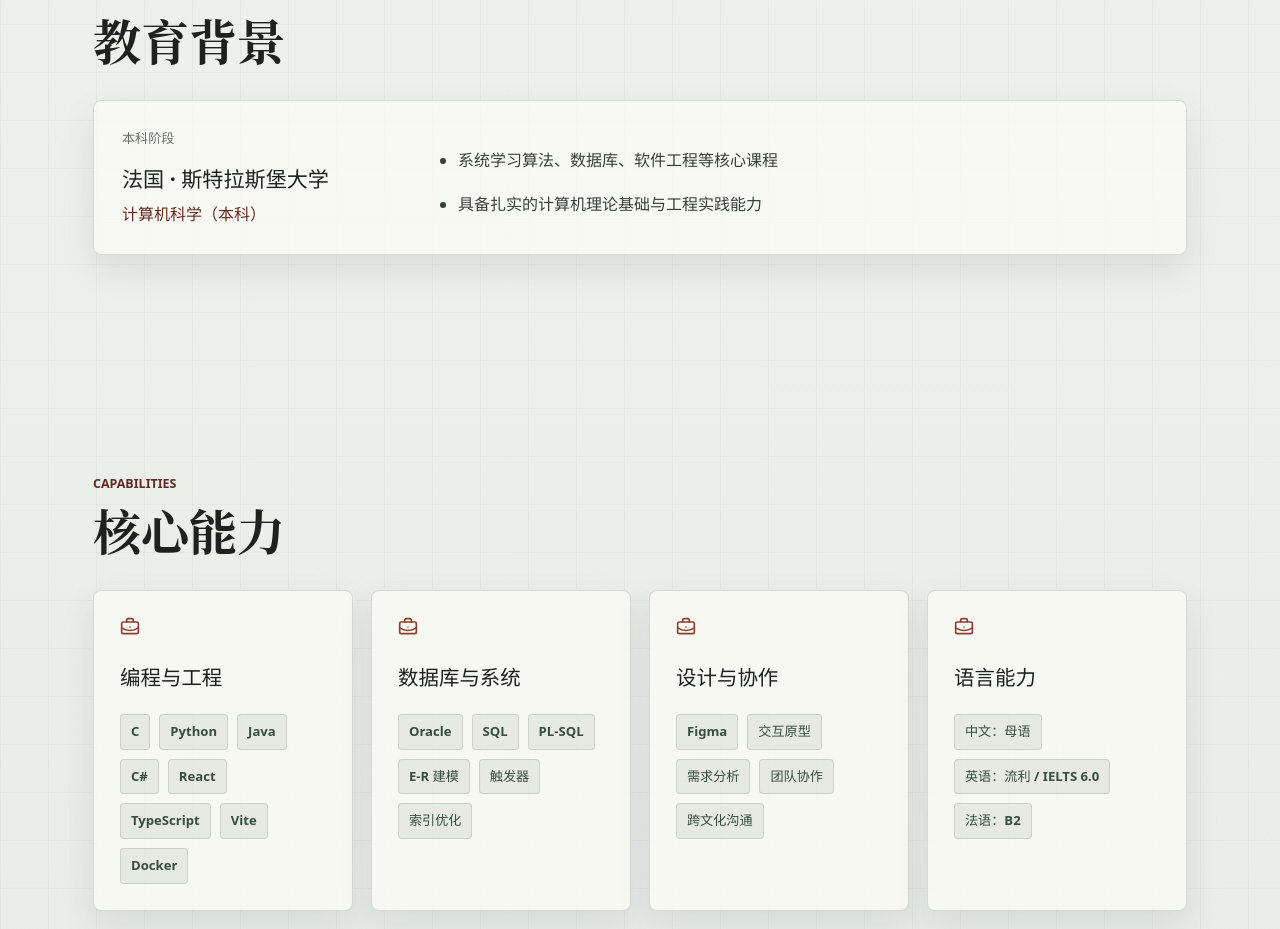
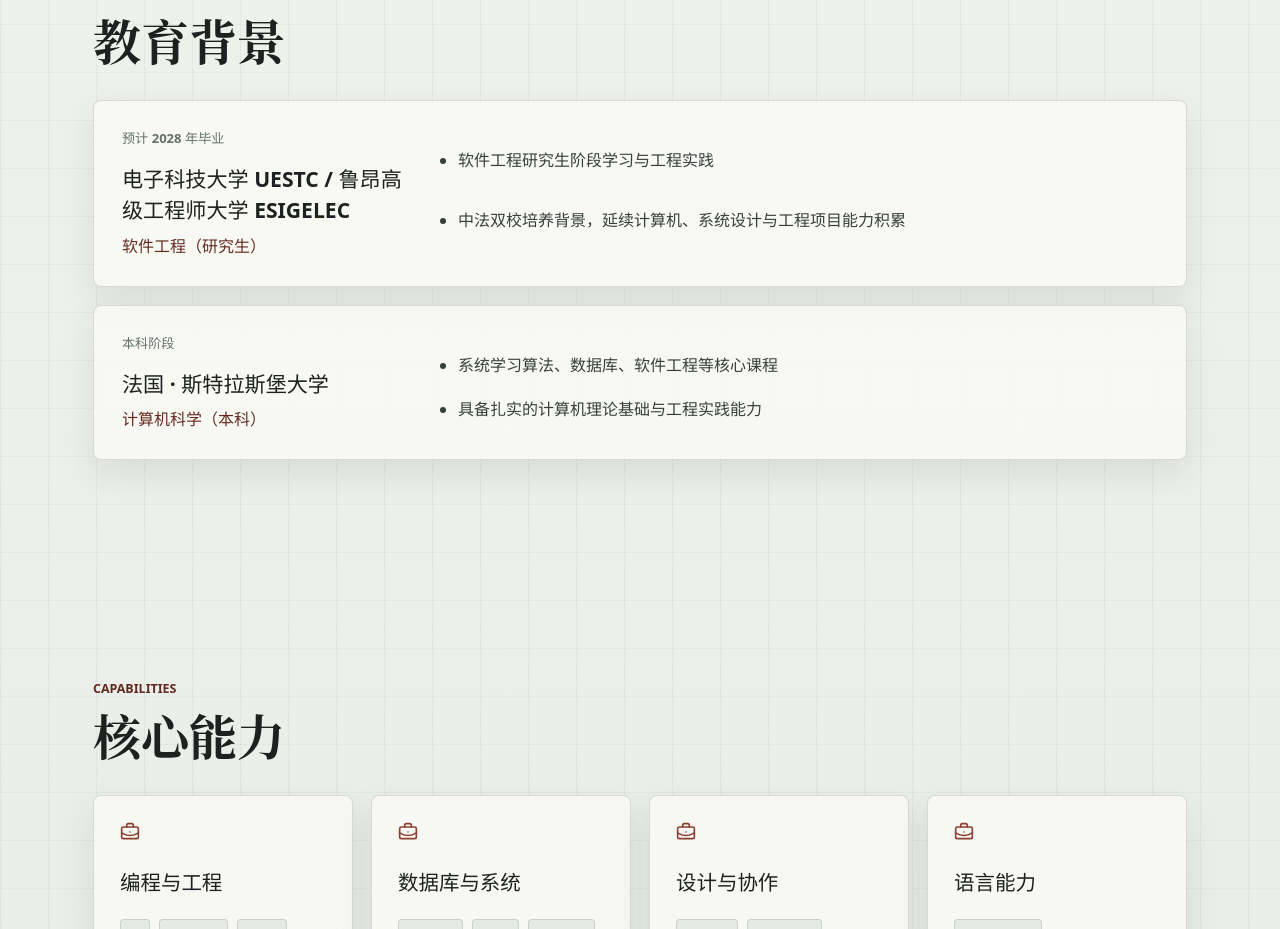
Before and after one commit to cBasJ/personal-gallery, a React (Vite) app: page / in a window 1280 px wide. Shown: the part 4104-5033 px from the top of the page. Built offline with nearby package versions, Linux system fonts and the light colour scheme.

Commit message:
add master program

```diff
--- a/src/App.tsx
+++ b/src/App.tsx
@@ -122,6 +122,7 @@ function App() {
   const hrMessagesRef = useRef<HTMLDivElement>(null);
   const preloadedImagesRef = useRef<HTMLImageElement[]>([]);
   const projectSwitchTimelineRef = useRef<gsap.core.Timeline | null>(null);
+  const navSnapBypassUntilRef = useRef(0);
   const [welcomeReady, setWelcomeReady] = useState(false);
   const [activeProjectIndex, setActiveProjectIndex] = useState(0);
   const [activeGalleryIndex, setActiveGalleryIndex] = useState(0);
@@ -389,9 +390,11 @@ function App() {
   };
 
   const handleNavClick = (event: MouseEvent<HTMLAnchorElement>, href: string) => {
-    if (href !== "#work") return;
     event.preventDefault();
     window.history.pushState(null, "", href);
+    if (href !== "#work") {
+      navSnapBypassUntilRef.current = window.performance.now() + 1400;
+    }
     document.querySelector(href)?.scrollIntoView({ behavior: "smooth", block: "start" });
   };
 
@@ -856,13 +859,18 @@ function App() {
       const delta = currentScrollY - previousScrollY;
       previousScrollY = currentScrollY;
 
-      if (window.performance.now() < lockUntil || Math.abs(delta) < 2) return;
-
       const viewportHeight = window.innerHeight;
       const projectTop = projectSection.offsetTop;
       const projectHeight = projectSection.offsetHeight;
       const nextTop = nextSection.offsetTop;
       const projectDistance = currentScrollY - projectTop;
+
+      if (window.performance.now() < navSnapBypassUntilRef.current) {
+        settledOnProject = Math.abs(projectDistance) < 14;
+        return;
+      }
+
+      if (window.performance.now() < lockUntil || Math.abs(delta) < 2) return;
 
       if (!settledOnProject) {
         const enteringFromAbove =
--- a/src/profile.ts
+++ b/src/profile.ts
@@ -416,6 +416,15 @@ export const experiences: Experience[] = [
 
 export const education: Education[] = [
   {
+    school: "电子科技大学 UESTC / 鲁昂高级工程师大学 ESIGELEC",
+    degree: "软件工程（研究生）",
+    period: "预计 2028 年毕业",
+    highlights: [
+      "软件工程研究生阶段学习与工程实践",
+      "中法双校培养背景，延续计算机、系统设计与工程项目能力积累",
+    ],
+  },
+  {
     school: "法国 · 斯特拉斯堡大学",
     degree: "计算机科学（本科）",
     period: "本科阶段",
```
